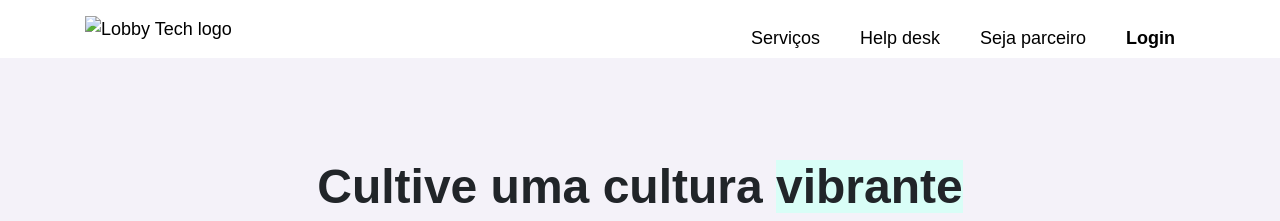
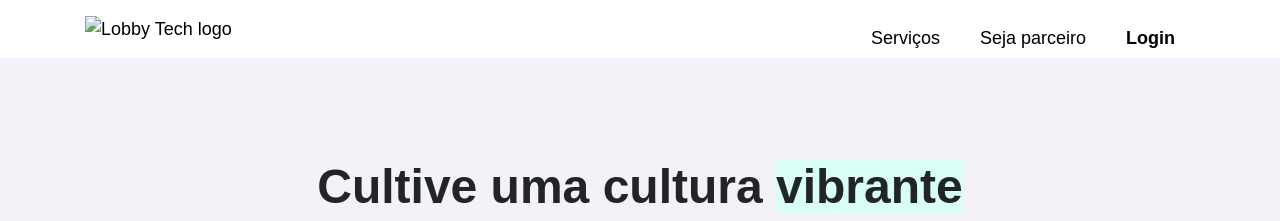
Before and after one commit to lobby-tech/lobby.tech, a Jekyll site: the page built from index.html, in a window 1280 px wide and 900 px high. Shown: the top 221 px of the window. Built offline with Jekyll 4.4.1, drawn with Linux system fonts in a browser that asks for light colours; a script that is not in the unit is left out.

Commit message:
Removed helpdesk from header

```diff
--- a/_layouts/home.html
+++ b/_layouts/home.html
@@ -36,9 +36,6 @@
       <ul class="header__menu">
         <li class="header__menu--mobile">
           <a href="/marketplace">Serviços</a>
-        </li>
-        <li class="header__menu--mobile">
-          <a href="/helpdesk">Help desk</a>
         </li>
         <li class="header__menu--mobile">
           <a href="/seja-parceiro">Seja parceiro</a>
```
